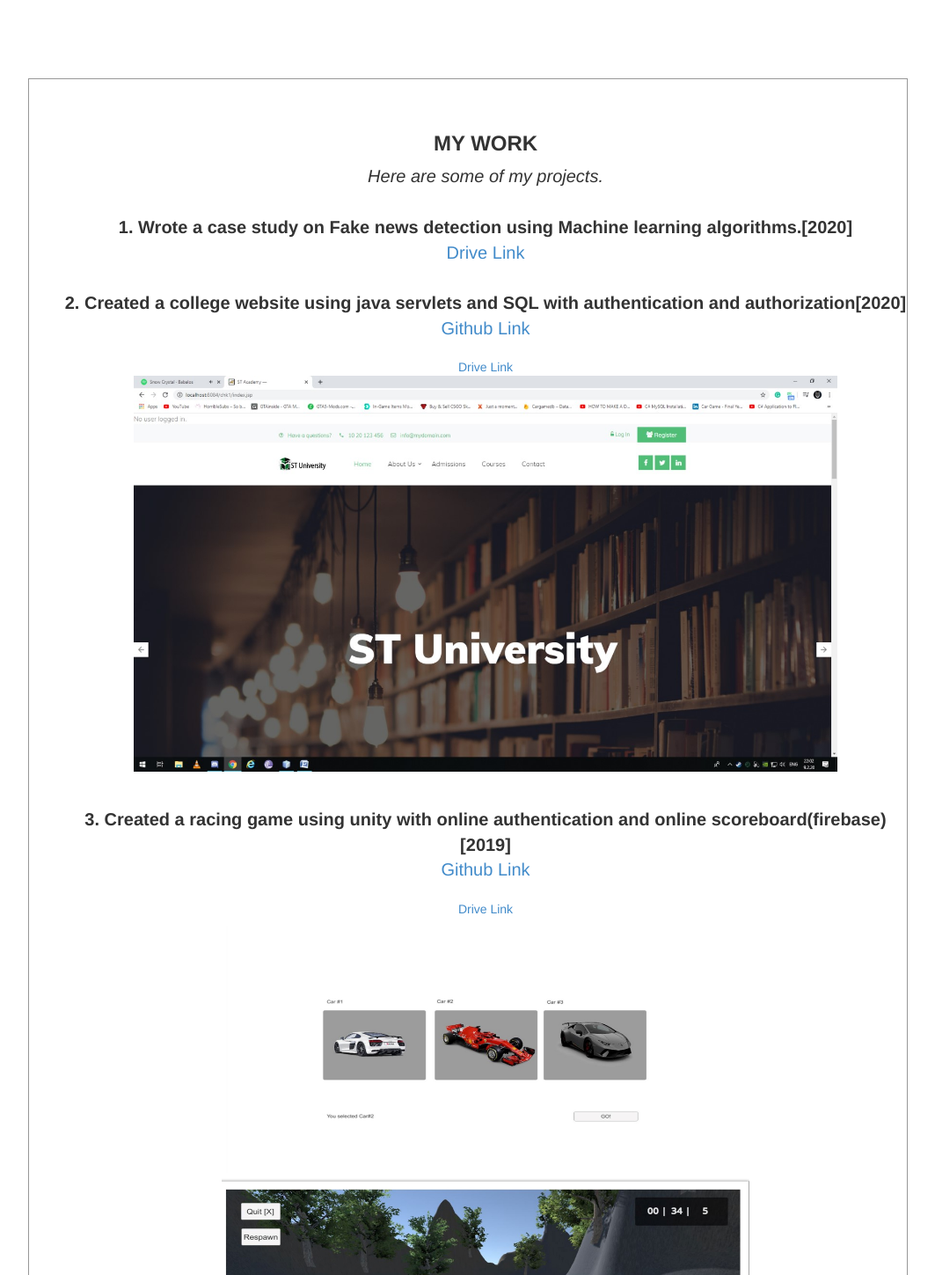
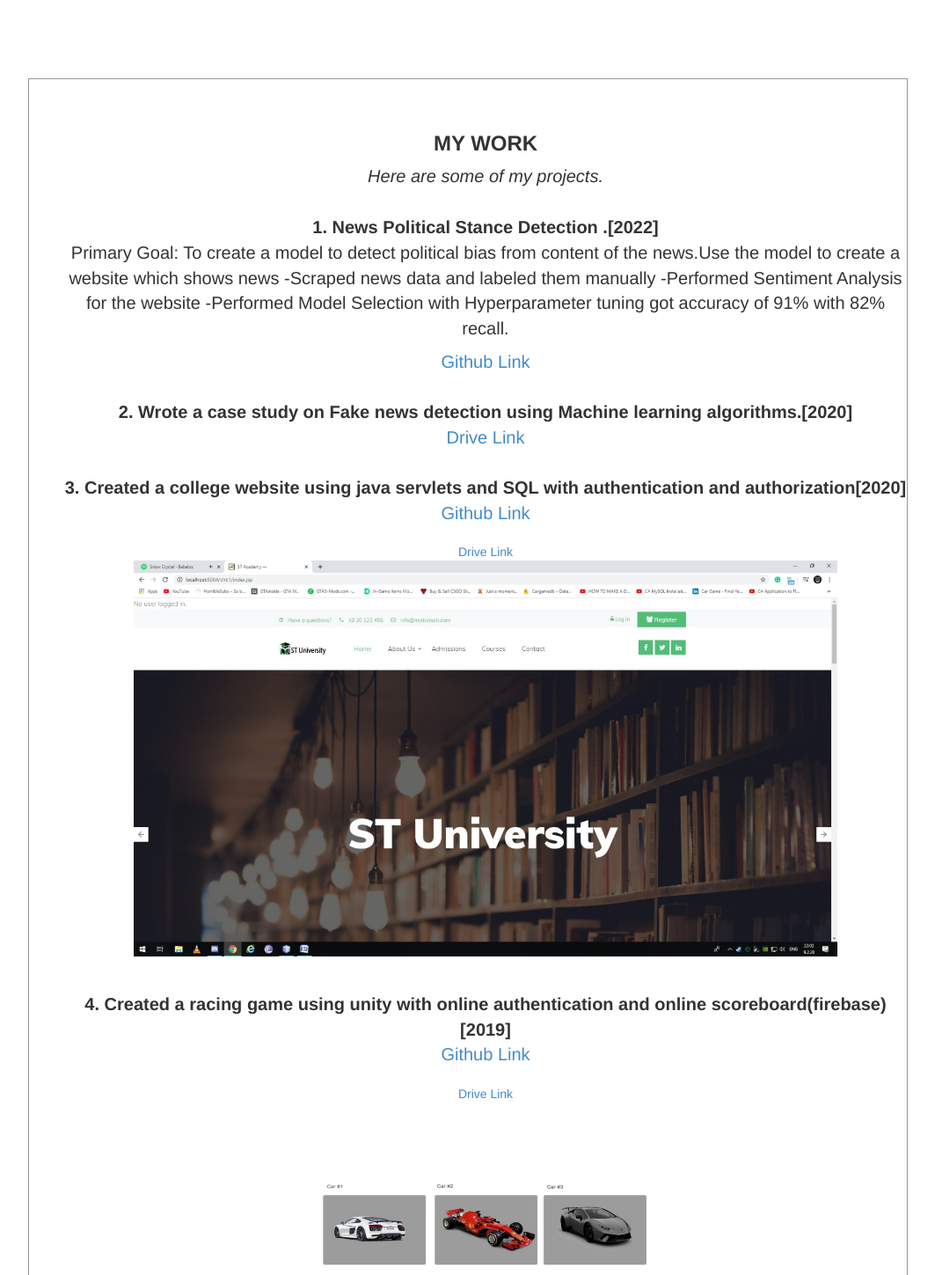
Before and after one commit to shardul28/website-official28, a Flask app: page / in a window 1280 px wide. Shown: the part 1430-2879 px from the top of the page at 88% size, without its empty margins (134-1197 px from the left). Run offline with Flask 2, Linux system fonts and the light colour scheme.

Commit message:
Update index.html

```diff
--- a/templates/index.html
+++ b/templates/index.html
@@ -211,6 +211,14 @@ p {
   ol li:before {content: counter(item) ". "; counter-increment: item; font-weight: bold;}</style>
   <!-- Responsive Grid. Four columns on tablets, laptops and desktops. Will stack on mobile devices/small screens (100% width) -->
   <b></b>
+  <li><b>News Political Stance Detection .[2022]</b><br>
+    <p>Primary Goal: To create a model to detect political bias from content of the news.Use the model to create a website which shows news
+-Scraped news data and labeled them manually
+-Performed Sentiment Analysis for the website
+-Performed Model Selection with Hyperparameter tuning got accuracy of 91% with 82% recall.</p>
+
+    <a href="https://github.com/shardul28/political-stance-detection">Github Link</a>  <br>  <br>
+     </li>
   <li><b>Wrote a case study on Fake news detection using Machine learning algorithms.[2020]</b><br>
     <a href="https://drive.google.com/file/d/19dhR8A77QRyZAar46ExaMWVVm9kMIcEc/view?usp=sharing">Drive Link</a>  <br>  <br>
      </li>
```
